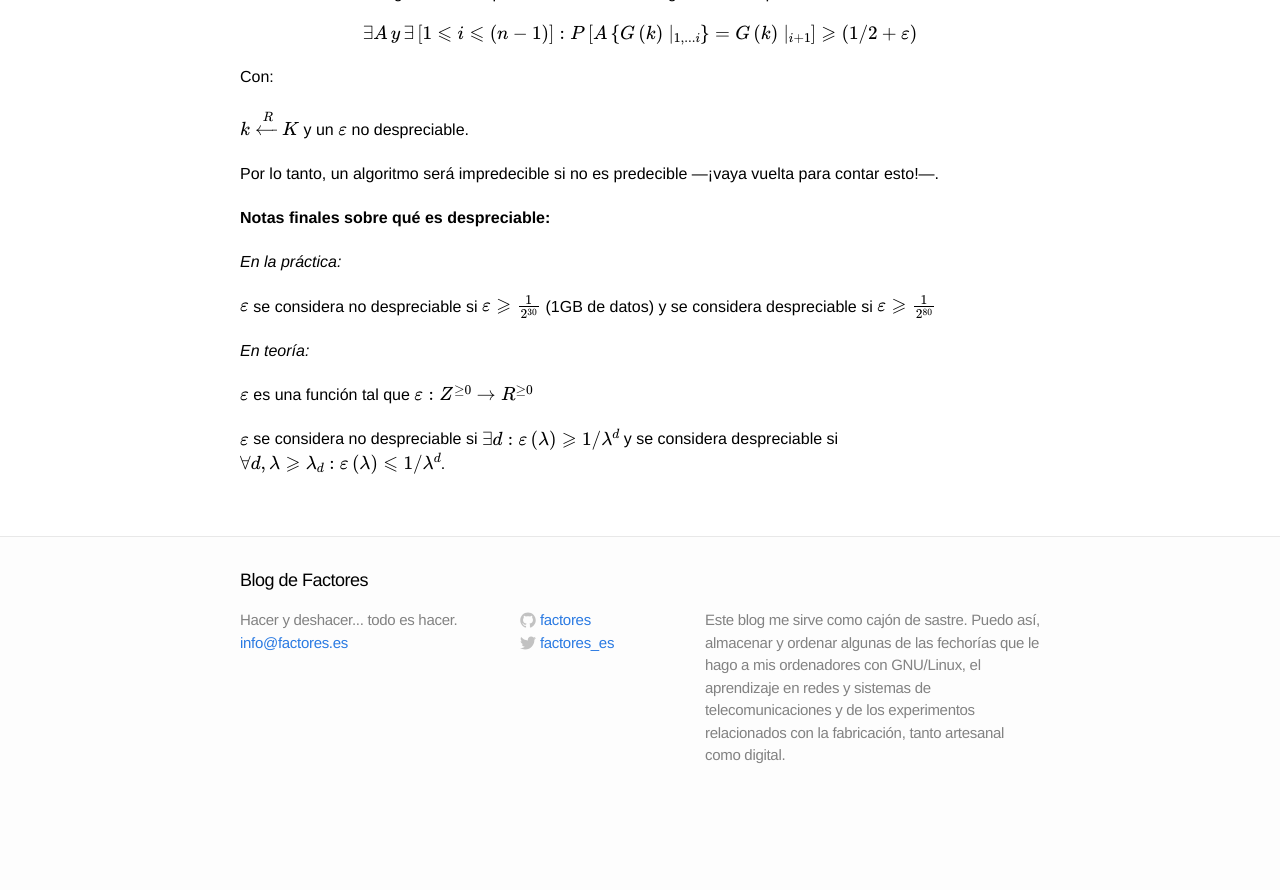
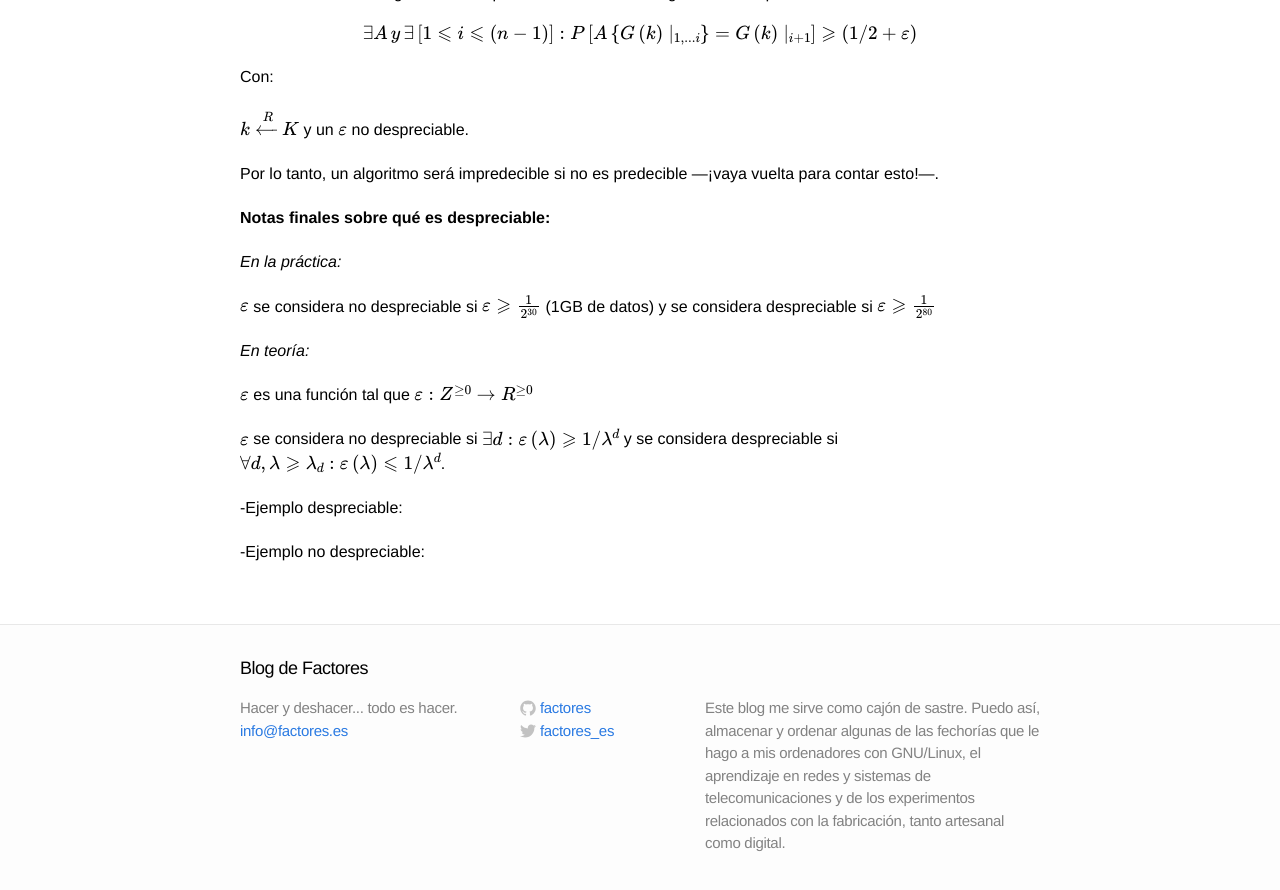
Before and after one commit to ddelaviuda/ddelaviuda.github.io, a Jekyll site: the page built from _posts/2016-09-05-Criptografia-elemental.markdown, in a window 1280 px wide and 900 px high, scrolled down 2055 px. Shown: the top 890 px of the window. Built offline with Jekyll 4.4.1, drawn with Linux system fonts in a browser that asks for light colours; formulas are drawn with MathJax 3; before the commit the page ends 2867 px from its top, so only the background shows below that.

Commit message:
Update 2016-09-05-Criptografia-elemental.markdown

```diff
--- a/_posts/2016-09-05-Criptografia-elemental.markdown
+++ b/_posts/2016-09-05-Criptografia-elemental.markdown
@@ -106,3 +106,7 @@ $$ \varepsilon $$ se considera no despreciable si $$ \varepsilon \geqslant \frac
 $$\varepsilon$$ es una función tal que $$\varepsilon:Z^{\geq 0}\rightarrow R^{\geq 0}$$
 
 $$ \varepsilon $$ se considera no despreciable si $$ \exists d:\varepsilon\left(\lambda \right )\geqslant 1/\lambda^{d}$$ y se considera despreciable si  $$\forall d, \lambda\geqslant \lambda_d: \varepsilon \left(\lambda \right )\leqslant 1/\lambda^{d}$$.
+
+-Ejemplo despreciable:
+
+-Ejemplo no despreciable:
```
